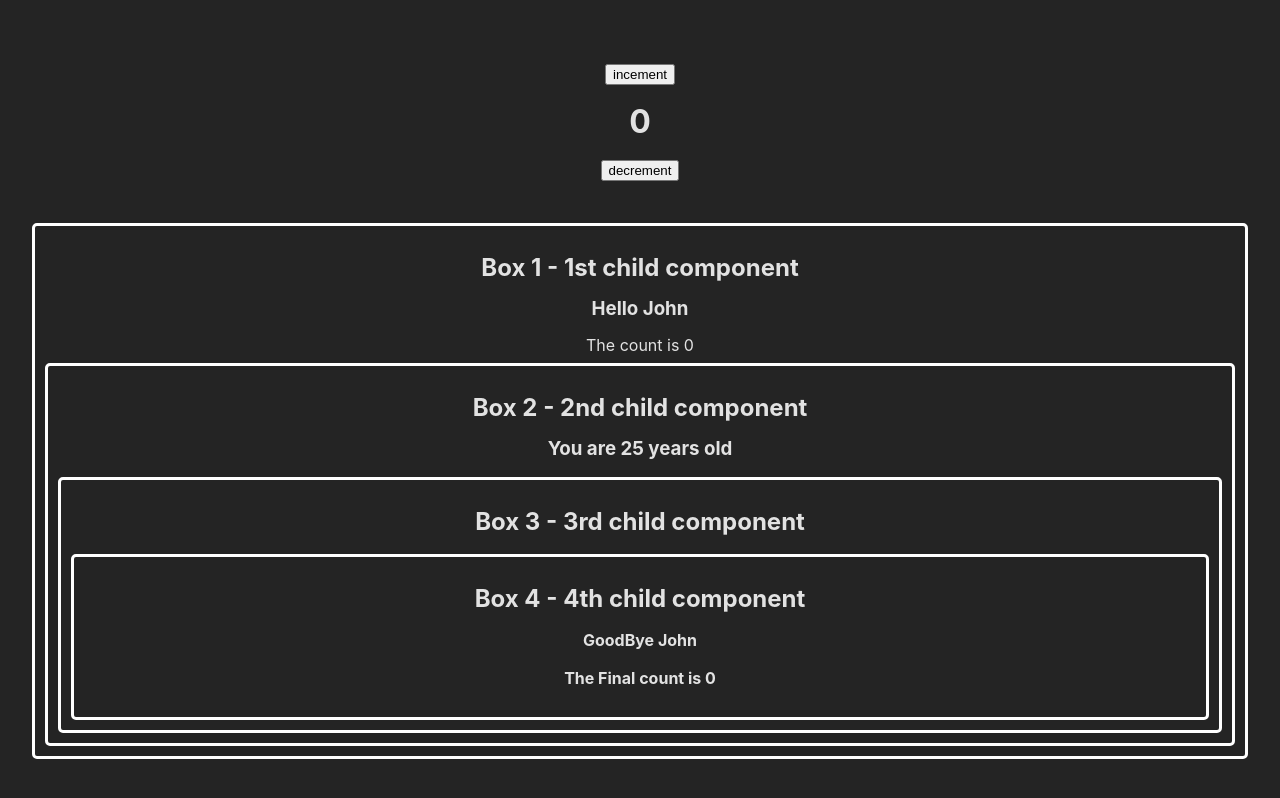
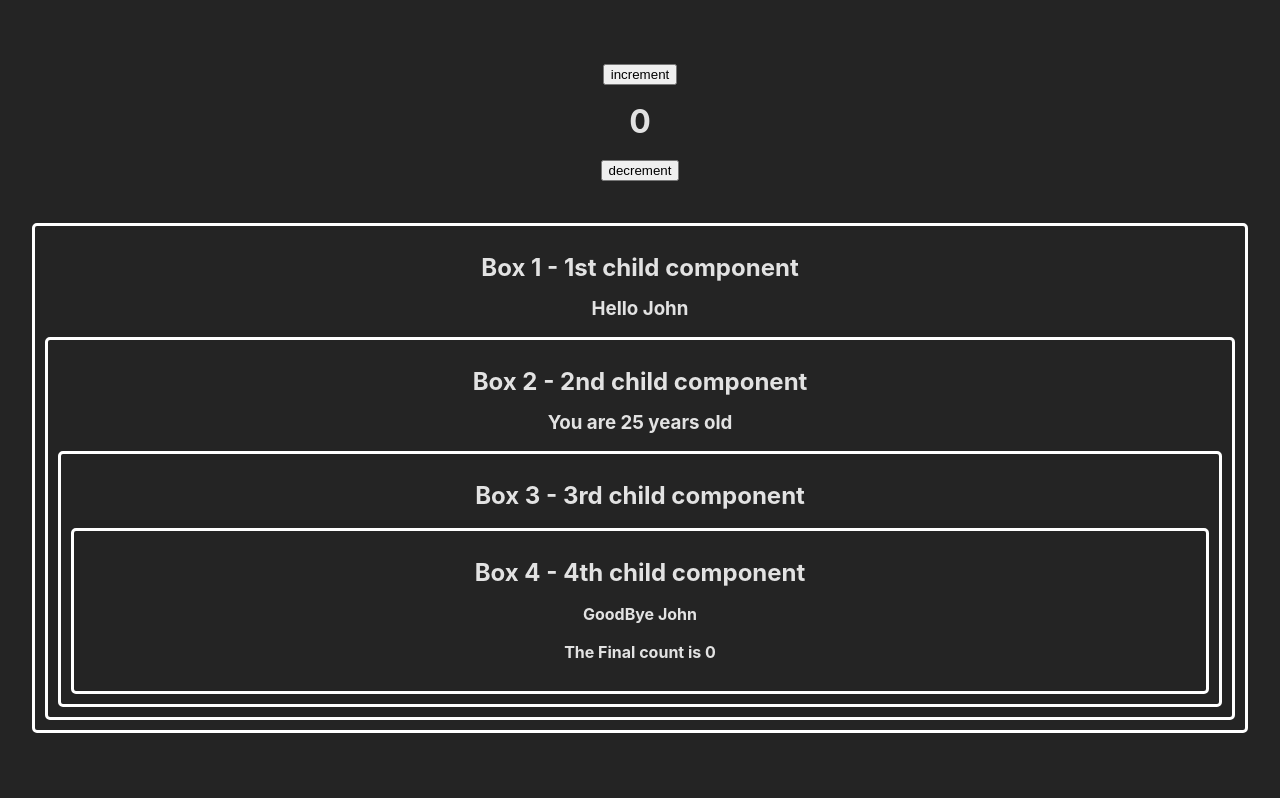
Before and after one commit to Charbel-R/Redux-Explained, a React (Vite) app: page / in a window 1280 px wide. Built offline with nearby package versions, Linux system fonts and the light colour scheme.

Commit message:
some fixes

```diff
--- a/src/App.jsx
+++ b/src/App.jsx
@@ -17,7 +17,7 @@ function App() {
     <>
       <div className="card">
         <button onClick={() => setCount((count) => count + 1)}>
-          incement
+          increment
         </button>
         <h1>{count}</h1>
         <button onClick={() => setCount((count) => count - 1)}>decrement</button>
--- a/src/components/Box1.jsx
+++ b/src/components/Box1.jsx
@@ -4,14 +4,12 @@ import Box2 from './Box2';
 
 export default function Box1(props) {
 
-  const { count } = props;
   const { name } = props.user;
 
   return (
     <div className='box'>
       <h2>Box 1 - <span>1st child component</span></h2>
       <h3> Hello {name} </h3>
-      <div>The count is {count}</div>
       <Box2 user={props.user} count={props.count}/>
     </div>
   )
```
